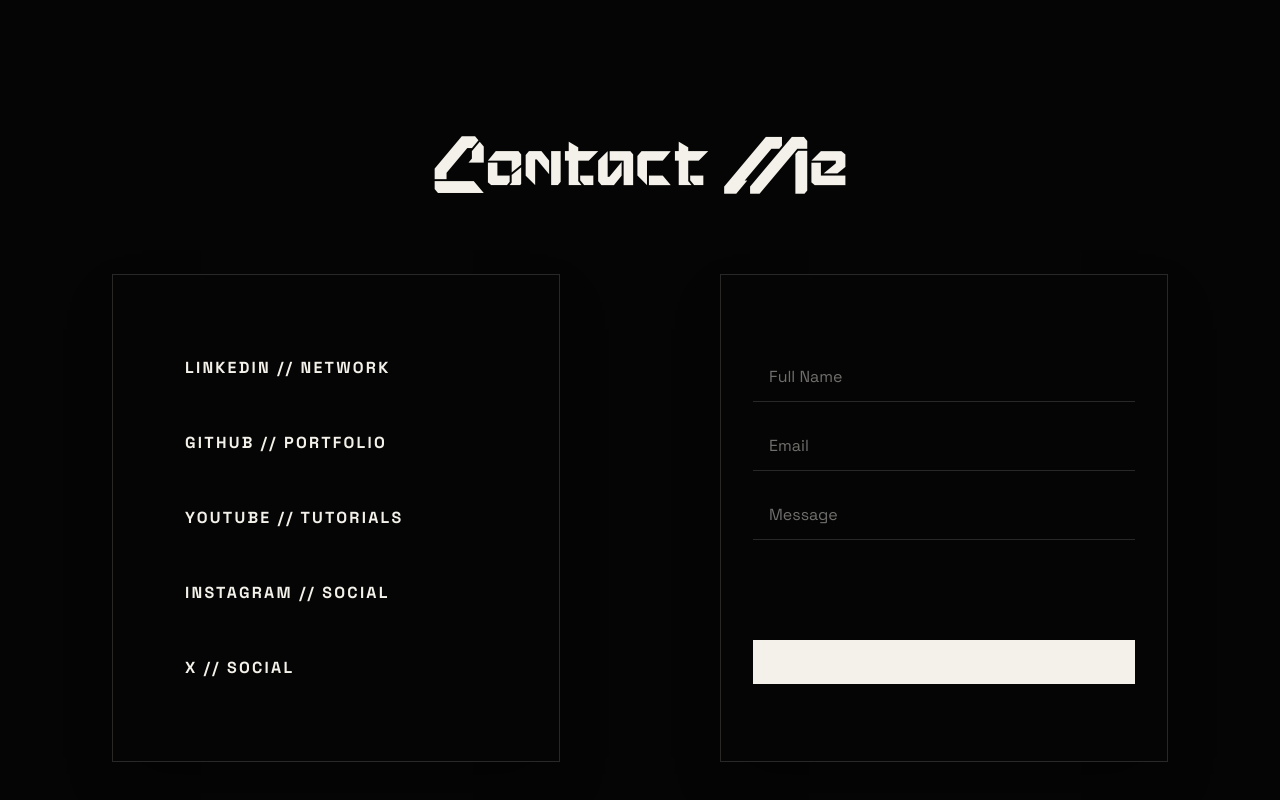
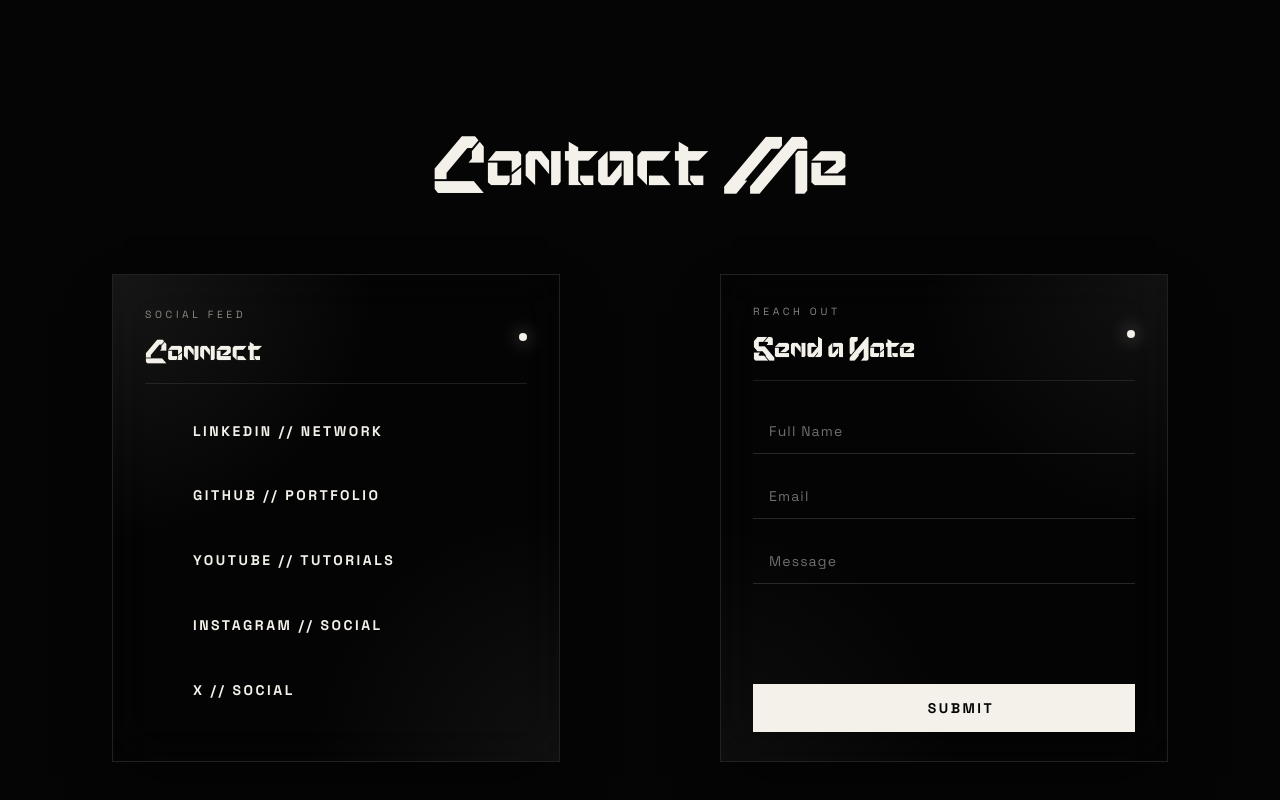
Before and after one commit to Pritamx4/Portfolio, a React (Vite) app: page / in a window 1280 px wide. Shown: the part 2346-3146 px from the top of the page. Built offline with nearby package versions, Linux system fonts and the light colour scheme; some icons are missing; a web font is replaced by a local one.

Commit message:
style: enhance layout and interactivity in ContactLeft and ContactRight components

```diff
--- a/src/components/ContactLeft.jsx
+++ b/src/components/ContactLeft.jsx
@@ -1,12 +1,21 @@
 const ContactLeft = () => {
   return (
-    <>
-      <div className="flex h-122 w-md flex-col items-start justify-evenly border border-(--paper)/15 bg-(--ink) p-8 shadow-2xl shadow-black/40">
+    <div className="relative flex h-122 w-md flex-col justify-between overflow-hidden border border-(--paper)/12 bg-(--ink)/55 p-8 shadow-2xl shadow-black/55 backdrop-blur-xl">
+      <div className="pointer-events-none absolute inset-0 bg-[radial-gradient(circle_at_top_left,rgba(244,241,234,0.08),transparent_40%),radial-gradient(circle_at_bottom_right,rgba(244,241,234,0.05),transparent_38%)]" />
+      <div className="relative mb-2 flex items-center justify-between border-b border-(--paper)/10 pb-4">
+        <div>
+          <p className="font-ui text-[0.65rem] uppercase tracking-[0.35em] text-(--paper)/55">Social Feed</p>
+          <h2 className="font-display mt-2 text-3xl text-(--paper)">Connect</h2>
+        </div>
+        <span className="h-2 w-2 rounded-full bg-(--paper) shadow-[0_0_18px_rgba(244,241,234,0.7)]" />
+      </div>
+
+      <div className="relative flex flex-1 flex-col justify-evenly gap-2">
         <a
           href="https://www.linkedin.com/in/pritamx4"
           target="_blank"
           rel="noopener noreferrer"
-          className="font-ui flex items-center gap-3 text-base font-semibold uppercase tracking-[0.14em] text-(--paper) transition-all duration-300 hover:tracking-[0.18em]"
+          className="font-ui flex items-center gap-3 text-sm font-semibold uppercase tracking-[0.18em] text-(--paper) transition-all duration-300 hover:translate-x-2 hover:tracking-[0.22em]"
         >
           <lord-icon
             src="https://cdn.lordicon.com/qgebwute.json"
@@ -15,7 +24,7 @@
             trigger="hover"
             state="hover-draw"
             colors="primary:#f4f1ea,secondary:#ddd7cc"
-            style={{ width: '28px', height: '28px' }}
+            style={{ width: '36px', height: '36px' }}
           />
           LINKEDIN // NETWORK
         </a>
@@ -23,7 +32,7 @@
           href="https://github.com/pritamx4"
           target="_blank"
           rel="noopener noreferrer"
-          className="font-ui flex items-center gap-3 text-base font-semibold uppercase tracking-[0.14em] text-(--paper) transition-all duration-300 hover:tracking-[0.18em]"
+          className="font-ui flex items-center gap-3 text-sm font-semibold uppercase tracking-[0.18em] text-(--paper) transition-all duration-300 hover:translate-x-2 hover:tracking-[0.22em]"
         >
           <lord-icon
             src="https://cdn.lordicon.com/jjxzcivr.json"
@@ -32,7 +41,7 @@
             trigger="hover"
             state="hover-roll"
             colors="primary:#f4f1ea,secondary:#ddd7cc"
-            style={{ width: '28px', height: '28px' }}
+            style={{ width: '36px', height: '36px' }}
           />
           GITHUB // PORTFOLIO
         </a>
@@ -40,14 +49,14 @@
           href="https://www.youtube.com/@pritamx4?sub_confirmation=1"
           target="_blank"
           rel="noopener noreferrer"
-          className="font-ui flex items-center gap-3 text-base font-semibold uppercase tracking-[0.14em] text-(--paper) transition-all duration-300 hover:tracking-[0.18em]"
+          className="font-ui flex items-center gap-3 text-sm font-semibold uppercase tracking-[0.18em] text-(--paper) transition-all duration-300 hover:translate-x-2 hover:tracking-[0.22em]"
         >
           <lord-icon
             src="https://cdn.lordicon.com/lyjuidpq.json"
             trigger="morph"
             state="morph-logotype"
             colors="primary:#f4f1ea,secondary:#ddd7cc"
-            style={{ width: '28px', height: '28px' }}
+            style={{ width: '36px', height: '36px' }}
           />
           YOUTUBE // TUTORIALS
         </a>
@@ -55,14 +64,14 @@
           href="https://www.instagram.com/pritamx4/"
           target="_blank"
           rel="noopener noreferrer"
-          className="font-ui flex items-center gap-3 text-base font-semibold uppercase tracking-[0.14em] text-(--paper) transition-all duration-300 hover:tracking-[0.18em]"
+          className="font-ui flex items-center gap-3 text-sm font-semibold uppercase tracking-[0.18em] text-(--paper) transition-all duration-300 hover:translate-x-2 hover:tracking-[0.22em]"
         >
           <lord-icon
             src="https://cdn.lordicon.com/tgyvxauj.json"
             trigger="hover"
             state="hover-rotate"
             colors="primary:#f4f1ea,secondary:#ddd7cc"
-            style={{ width: '28px', height: '28px' }}
+            style={{ width: '36px', height: '36px' }}
           />
           INSTAGRAM // SOCIAL
         </a>
@@ -70,7 +79,7 @@
           href="https://twitter.com/pritamx4_"
           target="_blank"
           rel="noopener noreferrer"
-          className="font-ui flex items-center gap-3 text-base font-semibold uppercase tracking-[0.14em] text-(--paper) transition-all duration-300 hover:tracking-[0.18em]"
+          className="font-ui flex items-center gap-3 text-sm font-semibold uppercase tracking-[0.18em] text-(--paper) transition-all duration-300 hover:translate-x-2 hover:tracking-[0.22em]"
         >
           <lord-icon
             src="https://cdn.lordicon.com/yizwahhw.json"
@@ -79,12 +88,12 @@
             trigger="hover"
             state="hover-draw"
             colors="primary:#f4f1ea,secondary:#ddd7cc"
-            style={{ width: '28px', height: '28px' }}
+            style={{ width: '36px', height: '36px' }}
           />
           X // SOCIAL
         </a>
       </div>
-    </>
+    </div>
   );
 };
 
--- a/src/components/ContactRight.jsx
+++ b/src/components/ContactRight.jsx
@@ -1,31 +1,40 @@
 const ContactRight = () => {
   return (
-    <div className="font-ui flex h-122 w-md items-center justify-center border border-(--paper)/15 bg-(--ink) p-8 shadow-2xl shadow-black/40">
-      <form action="" method="post" className="flex w-full flex-col gap-5 text-(--paper)">
+    <div className="relative font-ui flex h-122 w-md items-center justify-center overflow-hidden border border-(--paper)/12 bg-(--ink)/55 p-8 shadow-2xl shadow-black/55 backdrop-blur-xl">
+      <div className="pointer-events-none absolute inset-0 bg-[radial-gradient(circle_at_top_right,rgba(244,241,234,0.06),transparent_38%),radial-gradient(circle_at_bottom_left,rgba(244,241,234,0.04),transparent_36%)]" />
+      <form action="" method="post" className="relative flex w-full flex-col gap-5 text-(--paper)">
+        <div className="mb-2 flex items-center justify-between border-b border-(--paper)/10 pb-4">
+          <div>
+            <p className="text-[0.65rem] uppercase tracking-[0.35em] text-(--paper)/55">Reach Out</p>
+            <h2 className="font-display mt-2 text-3xl text-(--paper)">Send a Note</h2>
+          </div>
+          <span className="h-2 w-2 rounded-full bg-(--paper) shadow-[0_0_18px_rgba(244,241,234,0.7)]" />
+        </div>
+
         <input
           type="text"
           name="username"
           placeholder="Full Name"
           required
-          className="w-full border-b border-(--paper)/15 bg-transparent px-4 py-3 outline-none placeholder:text-(--paper)/45 focus:border-(--paper)/40"
+          className="w-full border-b border-(--paper)/15 bg-transparent px-4 py-3 text-sm tracking-[0.08em] outline-none placeholder:text-(--paper)/45 focus:border-(--paper)/40"
         />
         <input
           type="email"
           name="email"
           placeholder="Email"
           required
-          className="w-full border-b border-(--paper)/15 bg-transparent px-4 py-3 outline-none placeholder:text-(--paper)/45 focus:border-(--paper)/40"
+          className="w-full border-b border-(--paper)/15 bg-transparent px-4 py-3 text-sm tracking-[0.08em] outline-none placeholder:text-(--paper)/45 focus:border-(--paper)/40"
         />
         <textarea
           name="message"
           placeholder="Message"
           rows="1"
           required
-          className="w-full resize-none border-b border-(--paper)/15 bg-transparent px-4 py-3 outline-none placeholder:text-(--paper)/45 focus:border-(--paper)/40"
+          className="w-full resize-none border-b border-(--paper)/15 bg-transparent px-4 py-3 text-sm tracking-[0.08em] outline-none placeholder:text-(--paper)/45 focus:border-(--paper)/40"
         />
         <button
           type="submit"
-          className="font-ui mt-20 flex items-center justify-center gap-2 border border-(--paper) bg-(--paper) px-4 py-3 text-sm font-semibold uppercase tracking-[0.16em] text-(--ink) transition active:scale-95 hover:bg-transparent hover:text-(--paper)"
+          className="font-ui mt-20 flex items-center justify-center gap-3 border border-(--paper) bg-(--paper) px-5 py-3 text-sm font-semibold uppercase tracking-[0.18em] text-(--ink) transition active:scale-95 hover:bg-transparent hover:text-(--paper)"
         >
           <lord-icon
             className="current-color"
@@ -34,8 +43,9 @@
             delay="1500"
             trigger="hover"
             state="hover-flying"
-            style={{ width: '18px', height: '18px' }}
+            style={{ width: '22px', height: '22px' }}
           />
+          Submit
         </button>
       </form>
     </div>
```
